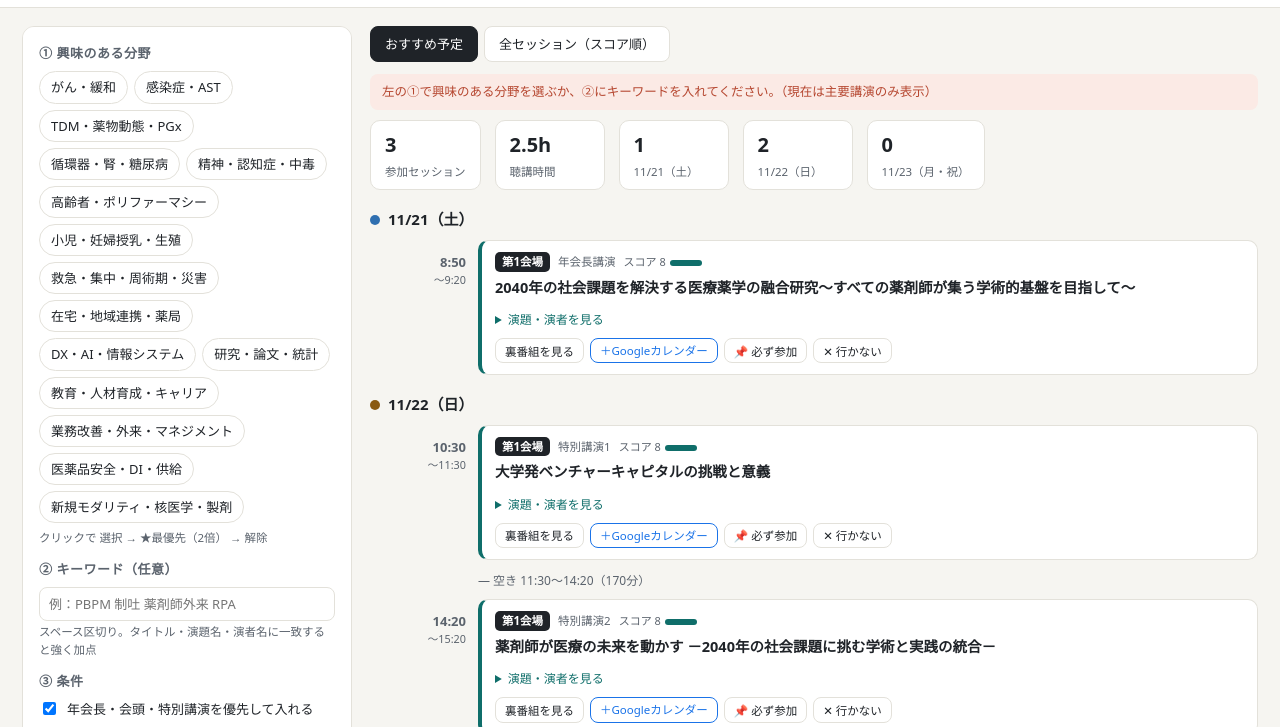
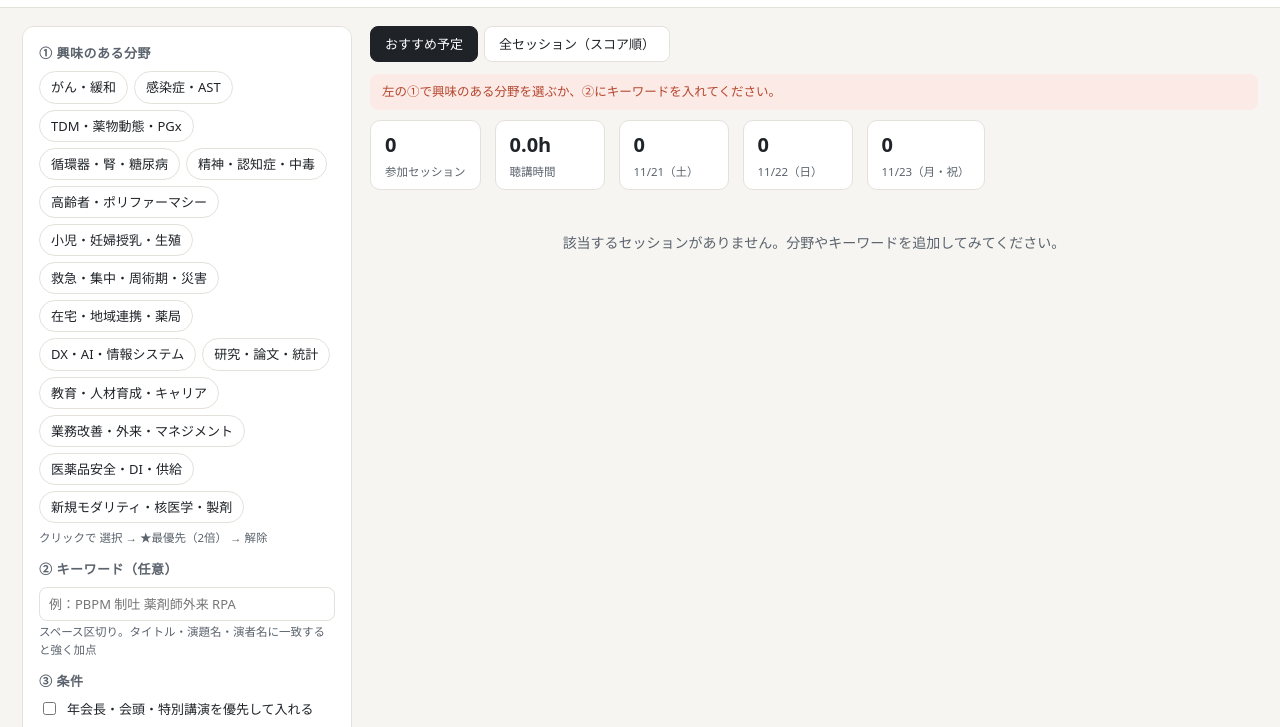
Before and after one commit to kjhashi/jsphcs36-scheduler, a plain HTML site: page index.html in a window 1280 px wide. Shown: the part 72-799 px from the top of the page. Drawn offline with Linux system fonts and the light colour scheme.

Commit message:
Update index.html

```diff
--- a/index.html
+++ b/index.html
@@ -103,7 +103,7 @@ footer a{color:var(--acc)}
     <div class="hint">スペース区切り。タイトル・演題名・演者名に一致すると強く加点</div>
 
     <h2>③ 条件</h2>
-    <label class="row"><input type="checkbox" id="optKey" checked> 年会長・会頭・特別講演を優先して入れる</label>
+    <label class="row"><input type="checkbox" id="optKey" > 年会長・会頭・特別講演を優先して入れる</label>
     <label class="row"><input type="checkbox" id="optZero"> 興味外の時間帯も何かしら埋める</label>
     <label class="row" style="display:block">会場移動の余裕
       <select id="buf"><option value="0">0分（連続OK）</option><option value="5">5分</option><option value="10" selected>10分</option><option value="20">20分</option></select>
@@ -185,7 +185,7 @@ const S = RAW.map((r,i)=>{
 const CATKW = CATS.map(([n,k])=>[n,k.split(/\s+/).map(s=>s.toLowerCase())]);
 
 // ---- state
-let st = {cats:{},kw:"",optKey:true,optZero:false,buf:10,days:[21,22,23],pin:[],ex:[],tab:"plan"};
+let st = {cats:{},kw:"",optKey:false,optZero:false,buf:10,days:[21,22,23],pin:[],ex:[],tab:"plan"};
 try{const s=JSON.parse(localStorage.getItem("jsphcs36"));if(s)st=Object.assign(st,s)}catch(e){}
 const save=()=>{try{localStorage.setItem("jsphcs36",JSON.stringify(st))}catch(e){}};
 
```
